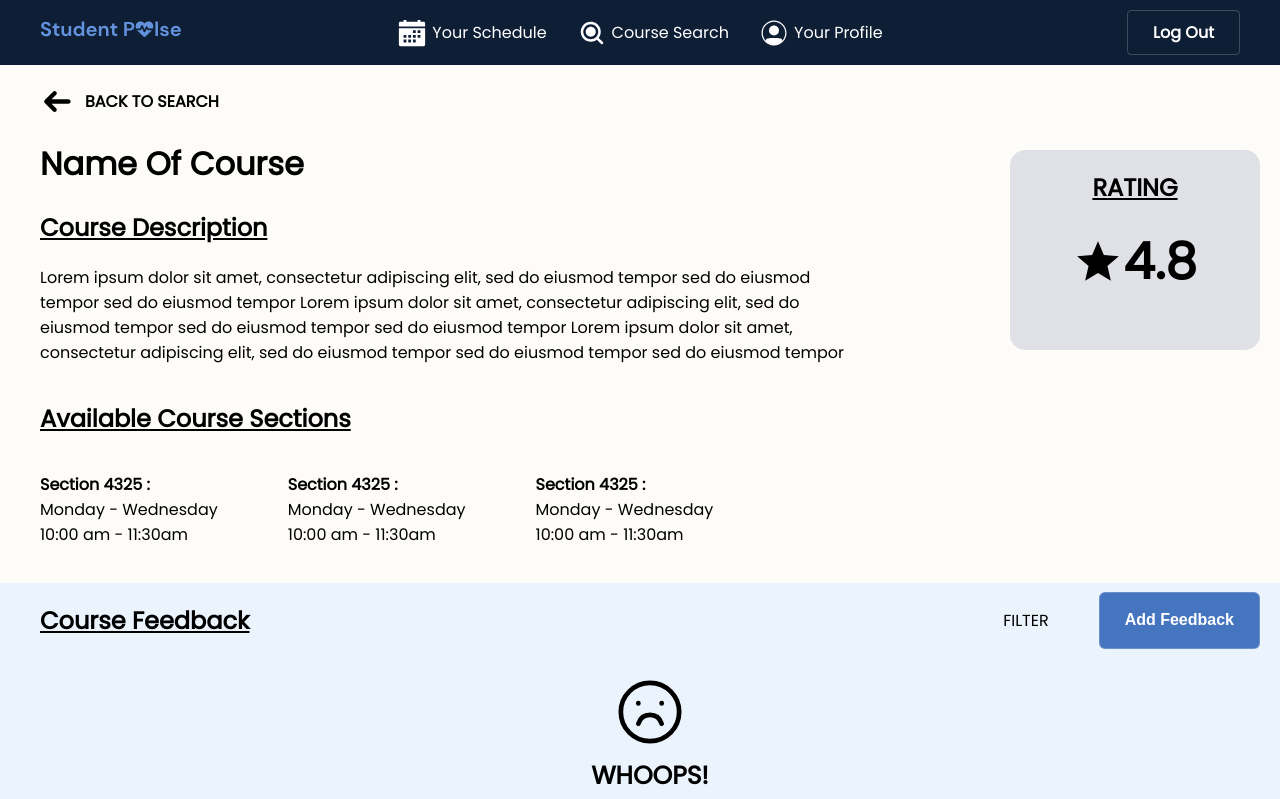
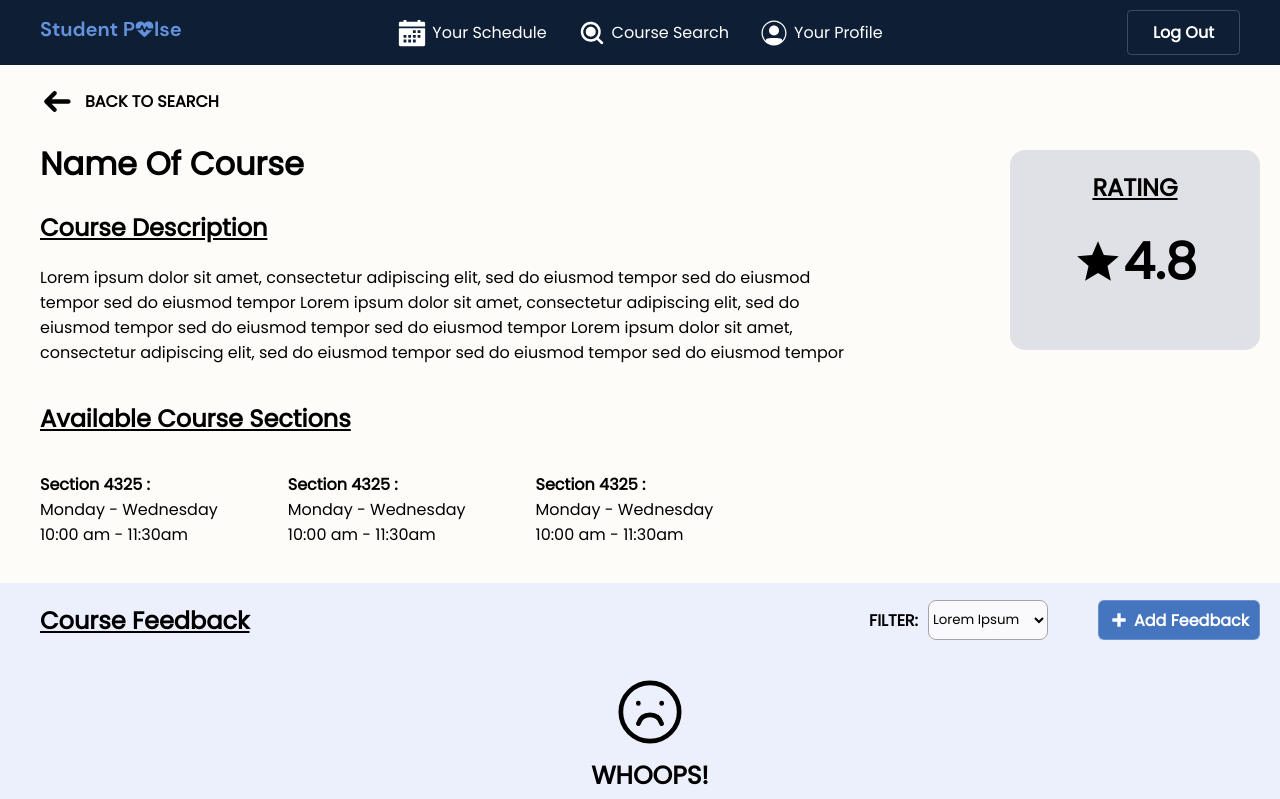
Before and after one commit to NolanAHinshaw/CS4350-Group-10, a React (Create React App) app in the folder studentpulse-ui/: page /search-courses/123 in a window 1280 px wide. Shown: the top 799 px of the page. Built offline with nearby package versions, Linux system fonts and the light colour scheme.

Commit message:
Finalized design for empty course feedback section

```diff
--- a/studentpulse-ui/src/Pages/IndividualCoursePage/IndividualCoursePage.jsx
+++ b/studentpulse-ui/src/Pages/IndividualCoursePage/IndividualCoursePage.jsx
@@ -5,11 +5,28 @@ import styles from './IndividualCoursePage.module.css';
 import BackArrow from '../../Images/right-arrow-icon.svg';
 import StarRating from '../../Images/filled-star-icon.svg';
 import SadFace from '../../Images/sad-face-icon.svg';
+import AddIcon from '../../Images/add-icon.svg';
 
 
 // MAIN DASHBOARD PAGE FUNCTION -------------------------------------------------------------------------------------------------
 function IndividualCoursePage(){
     const navigate = useNavigate();
+    const dropdownFilterItems = ['Lorem Ipsum', 'Lorem Ipsum 2', 'Lorem Ipsum 3'];
+
+    //FUNCTION FOR LOADING OPTIONS IN USER IDENTIFICATION DROPDOWN
+    const loadDropdownMenu = (dropdownItems) => {
+        return dropdownItems?.map(menuItem => (
+            <option value={menuItem} key={menuItem} onClick={handleFilterSelection}>
+                {menuItem}
+            </option>
+        ));
+    };
+
+    //FUNCTION FOR DISPLAYING NEW FILTERED FEEDBACK RESULTS WHEN FILTER SELECTION MADE
+    const handleFilterSelection = () => {
+        //IMPLEMENT FILTER FUNCTIONALITY HERE
+        console.log('whoopdescoop');
+    };
 
     return(
         <div className={styles['individual-course-page']}>
@@ -55,9 +72,14 @@ function IndividualCoursePage(){
             <div className={styles['course-feedback-section']}>
                 <div className={styles['course-feedback-header']}>
                     <h2>Course Feedback</h2>
-                    <div>
-                        <p>FILTER</p>
-                        <button>Add Feedback</button>
+                    <div className={styles['course-feedback-header-right']}>
+                        <div className={styles['dropdown-field']}>
+                            <label> FILTER: </label>
+                            <select name="userType" className={styles['dropdown-menu']} onChange={handleFilterSelection}>
+                                {loadDropdownMenu(dropdownFilterItems)}
+                            </select>
+                        </div>
+                        <button><img src={AddIcon} alt='Add Feedback Icon'/>Add Feedback</button>
                     </div>
                 </div>
                 <div className={styles['course-feedback-content-empty']}>
--- a/studentpulse-ui/src/Pages/IndividualCoursePage/IndividualCoursePage.module.css
+++ b/studentpulse-ui/src/Pages/IndividualCoursePage/IndividualCoursePage.module.css
@@ -79,8 +79,7 @@
 
 
 .course-feedback-section{
-    background-color: #ebf3fd;
-    height: 100%;
+    background-color: #ebf0fc;
     margin-top: 20px;
     padding: 0px 20px 0px 40px;
 }
@@ -89,6 +88,7 @@
     display: flex;
     justify-content: space-between;
     align-items: center;
+    height: fit-content;
 }
 
 .course-feedback-header button{
@@ -99,12 +99,20 @@
     font-weight: bold;
     font-size: 1em;
     width: fit-content;
-    padding: 2px 1.563em 2px 1.563em;
+    display: flex;
+    font-family: inherit;
+    align-items: center;
+    padding: 0px 10px;
+    gap: 5px;
 }
 
-.course-feedback-header div{
+.course-feedback-header img{
+    width: 20px;
+}
+
+.course-feedback-header-right{
     display: flex;
-    width: 30%;
+    width: fit-content;
     justify-content: flex-end;
     gap: 50px;
 }
@@ -130,3 +138,24 @@
     padding: 20px;
     font-size: 25px;
 }
+
+
+
+
+.dropdown-menu{
+    padding: 0.625em 0px 0.625em 0px;
+    border-radius: 8px;
+    border: 1px solid rgba(165, 165, 165, 1);
+    font-family: inherit;
+    background-color: #fafafc;
+}
+
+.dropdown-field{
+    display: flex;
+    gap: 0.625em;
+    align-items: center;
+}
+
+.dropdown-field label{
+    width: 30%;
+}
```
Also changed, not shown: studentpulse-ui/src/Images/add-icon.svg (added).
